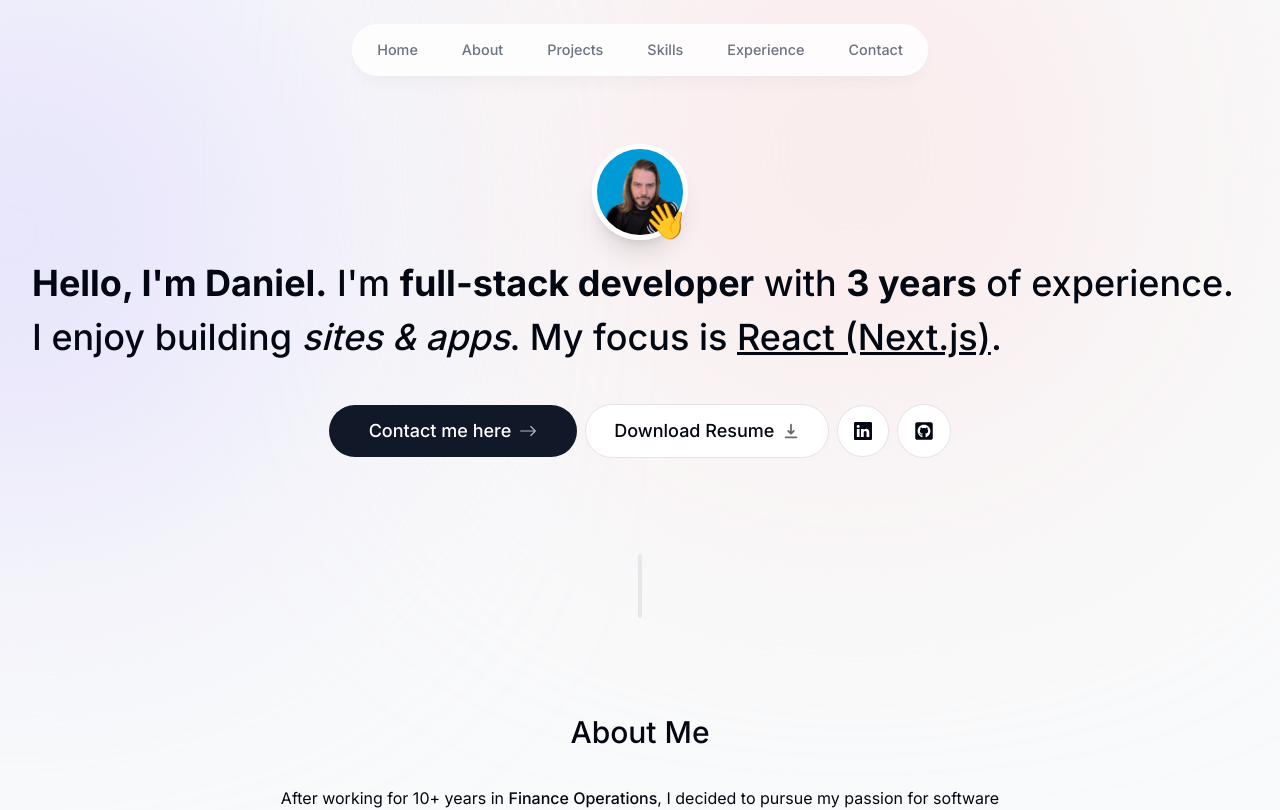
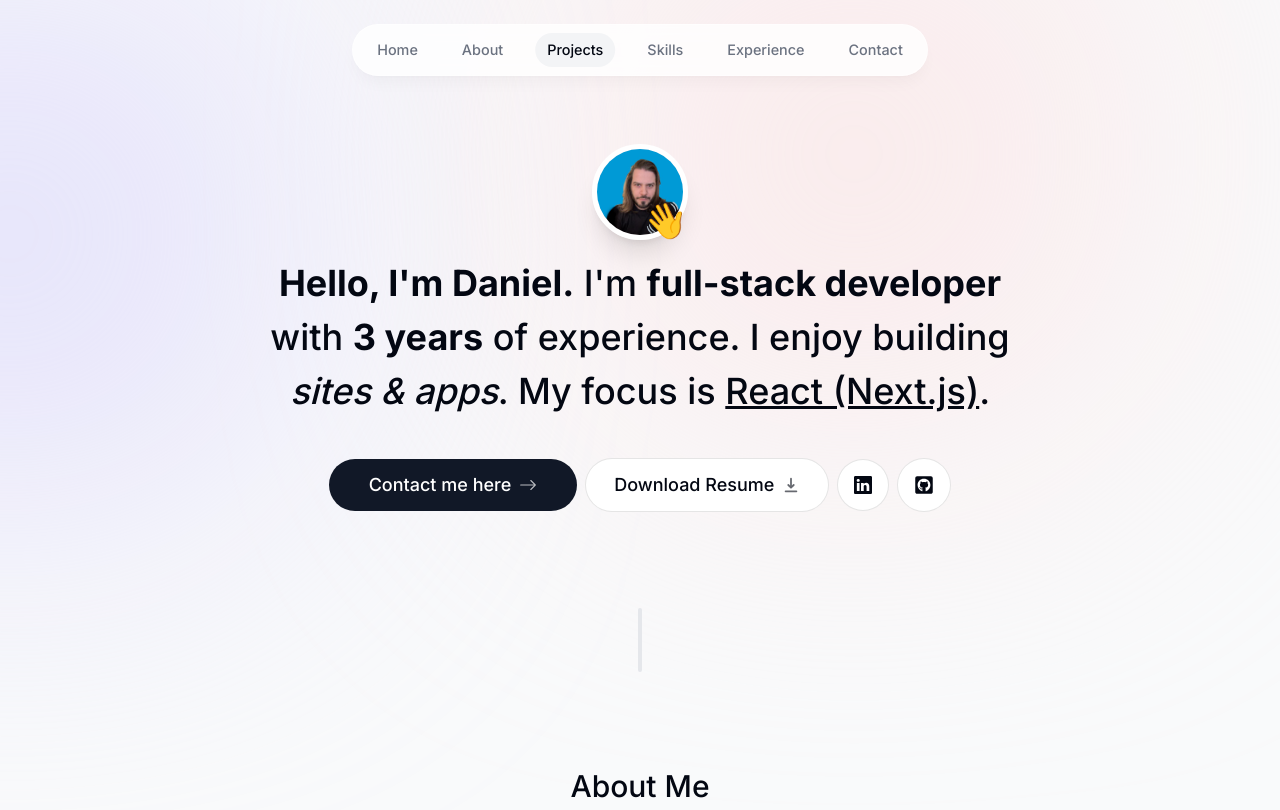
Before and after one commit to ofshvmin/portfolio-nextjs, a Next.js app: page / in a window 1280 px wide. Shown: the top 810 px of the page. Built offline with nearby package versions, Linux system fonts and the light colour scheme.

Commit message:
implement context api for selecting active section. implement custom hook to flag section in view. refactor section components with custom hook

```diff
--- a/app/layout.tsx
+++ b/app/layout.tsx
@@ -1,6 +1,7 @@
 import './globals.css'
 import { Inter } from 'next/font/google'
 import Header from '@/components/header'
+import ActiveSectionContextProvider from '@/context/active-section'
 
 const inter = Inter({ subsets: ['latin'] })
 
@@ -15,16 +16,17 @@
   children: React.ReactNode
 }) {
   return (
-    <html lang="en">
+    <html lang="en" className='scroll-smooth'>
       <body className={`${inter.className} bg-gray-50 text-gray-950 relative pt-28 sm:pt-36 dark:bg-gray-900 dark:text:gray-50 dark:text-opacity-90`}>
 
         <div className=' bg-[#fbe2e3] absolute top-[-6rem] -z-10 right-[11rem] h-[31.25rem] w-[31.25rem] rounded-full blur-[10rem] sm:w[68.75rem]'></div>
 
         <div className=' bg-[#dbd7fb] absolute top-[-1rem] -z-10 right-[35rem] h-[31.25rem] w-[31.25rem] rounded-full blur-[10rem] sm:w[68.75rem] md:left-[33rem] lg:left-[-28rem] xl:left-[-15rem] 2xl:left-[-5rem]'></div>
 
+      <ActiveSectionContextProvider>
         <Header />
-
         {children}
+      </ActiveSectionContextProvider>
       </body>
     </html>
   )
--- a/components/about.tsx
+++ b/components/about.tsx
@@ -1,16 +1,23 @@
 'use client'
 
-import React from 'react'
+import React, { useEffect } from 'react'
 import SectionHeading from './section-heading'
 import { motion } from 'framer-motion'
+import { useSectionInView } from '@/lib/hooks'
+
 
 export default function About() {
+const { ref } = useSectionInView('About')
+
+
   return (
     <motion.section
-      className='mb-28 max-w-[45rem] text-center leading-8 sm:mb-40'
+      ref={ref}
+      className='mb-28 max-w-[45rem] text-center leading-8 sm:mb-40 scroll-mt-28'
       initial={{ opacity: 0, y: 100 }}
       animate={{ opacity: 1, y: 0 }}
       transition={{ delay: 0.175 }}
+      id='about'
     >
 
       <SectionHeading>About me</SectionHeading>
--- a/components/header.tsx
+++ b/components/header.tsx
@@ -1,17 +1,21 @@
 'use client'
-import React from 'react'
+
 import { motion } from 'framer-motion'
 import { links } from '@/lib/data'
 import Link from 'next/link'
+import clsx from 'clsx'
+import { useActiveSectionContext } from '@/context/active-section'
 
 export default function Header() {
+  const { activeSection, setActiveSection, setTimeOfLastClick } = useActiveSectionContext()
+
   return (
     <header className='z-[999] relative'>
       <motion.div
         className="fixed top-0 left-1/2 h-[4.5rem] w-full rounded-none border border-white border-opacity-40 bg-white bg-opacity-80 shadow-lg shadow-black/[0.03] backdrop-blur-[0.5rem] sm:top-6 sm:h-[3.25rem] sm:w-[36rem] sm:rounded-full dark:bg-gray-950 dark:border-black/40 dark:bg-opacity-75"
         initial={{ y: -100, x: "-50%", opacity: 0 }}
         animate={{ y: 0, opacity: 1 }}
-        ></motion.div>
+      ></motion.div>
       <nav className='flex fixed top-[0.15rem] left-1/2 h-12 -translate-x-1/2 py-2 sm:top-[1.7rem] sm:h-[initial] sm:py-0'>
         <ul className='flex w-[22rem] flex-wrap items-center justify-center gap-y-1 text-[0.9rem] font-medium text-gray-500 sm:w-[initial] sm:flex-nowrap sm:gap-5'>
           {links.map((link) => (
@@ -22,8 +26,34 @@
               animate={{ y: 0, opacity: 1 }}
               >
               <Link
-                className='flex w-full items-center justify-center px-3 py-3 hover:text-gray-950 transition'
-                href={link.hash}> {link.name}
+                className={clsx(
+                  'flex w-full items-center justify-center px-3 py-3 hover:text-gray-950 transition',
+                  {
+                  'text-gray-950': activeSection === link.name
+                }
+              )}
+                href={link.hash}
+                onClick={() => {
+                  setActiveSection(link.name)
+                  setTimeOfLastClick(Date.now())
+                }}
+              >
+                {link.name}
+
+                {
+                  link.name === activeSection && (
+                    <motion.span
+                      className='bg-gray-100 rounded-full absolute inset-0 -z-10'
+                      layoutId='activeSection'
+                      transition={{
+                        type: 'spring',
+                        stiffness: 380,
+                        damping: 30,
+                      }}
+                    ></motion.span>
+                  )
+                }
+
               </Link>
             </motion.li>
           ))}
--- a/components/intro.tsx
+++ b/components/intro.tsx
@@ -1,6 +1,6 @@
 'use client'
 
-import React from 'react'
+
 import Image from 'next/image'
 // import meImage from '@/public/me.png'
 import githubme from '@/public/githubme.png'
@@ -9,10 +9,17 @@
 import{ BsArrowRight, BsLinkedin } from 'react-icons/bs'
 import{ HiDownload } from 'react-icons/hi'
 import { FaGithubSquare } from 'react-icons/fa'
+import { useSectionInView } from '@/lib/hooks'
 
 export default function Intro() {
+  const { ref } = useSectionInView('Home', 0.5)
+
   return (
-    <section>
+    <section
+    ref={ref}
+      id='home'
+      className="mb-28 max-w-[50rem] text-center sm:mb-0 scroll-mt-[100rem]"
+    >
       <div className='flex items-center justify-center'>
         <div className='relative'>
           <motion.div
--- a/components/projects.tsx
+++ b/components/projects.tsx
@@ -1,11 +1,21 @@
-import React from 'react'
+'use client'
+
+import React, { useEffect } from 'react'
 import SectionHeading from './section-heading'
 import { projectsData } from '@/lib/data'
 import Project from './project'
+import { useSectionInView } from '@/lib/hooks'
 
 export default function Projects() {
+  const { ref } = useSectionInView('Projects', 0.5)
+
+
   return (
-    <section>
+    <section
+      ref={ref}
+      id='projects'
+      className='scroll-mt-28'
+    >
       <SectionHeading>My projects</SectionHeading>
       <div>
         {projectsData.map((project, index) => (
--- a/components/skills.tsx
+++ b/components/skills.tsx
@@ -3,7 +3,10 @@
 
 export default function Skills() {
   return (
-    <section>
+    <section
+      id='skills'
+      className='scroll-mt-28'
+    >
     <SectionHeading>Skills</SectionHeading>
     <div>
       Lorem ipsum, dolor sit amet consectetur adipisicing elit. Perferendis dolorem, doloribus magnam ipsum officia corporis asperiores! Nulla porro nobis optio, architecto debitis suscipit quod at maiores deserunt maxime aliquid sapiente!
--- /dev/null
+++ b/context/active-section.tsx
@@ -0,0 +1,46 @@
+'use client'
+
+import React, { useState, createContext, useContext } from 'react'
+import type { SectionName } from '@/lib/types'
+
+
+type ActiveSectionContextProviderProps = {
+  children: React.ReactNode
+}
+
+type ActiveSectionContextType = {
+  activeSection: SectionName
+  setActiveSection: React.Dispatch<React.SetStateAction<SectionName>>
+  timeOfLastClick: number
+  setTimeOfLastClick: React.Dispatch<React.SetStateAction<number>>
+}
+
+export const ActiveSectionContext = createContext<ActiveSectionContextType | null>(null)
+
+export default function ActiveSectionContextProvider({ children }: ActiveSectionContextProviderProps) {
+  const [activeSection, setActiveSection] = useState<SectionName>('Home')
+  const [timeOfLastClick, setTimeOfLastClick] = useState<number>(0)
+
+  return (
+    <ActiveSectionContext.Provider value={{
+      activeSection,
+      setActiveSection,
+      timeOfLastClick,
+      setTimeOfLastClick,
+    }}
+    >
+      { children }
+    </ActiveSectionContext.Provider>
+  )
+}
+
+export function useActiveSectionContext() {
+  const context = useContext(ActiveSectionContext)
+
+  if (context === null) {
+    throw new Error(
+      "useActiveSectionContext must be used witin an ActiveSectionContextProvider"
+    )
+  }
+  return context
+}
--- /dev/null
+++ b/lib/hooks.ts
@@ -0,0 +1,23 @@
+import { useEffect } from "react"
+import { useInView } from "react-intersection-observer"
+import { useActiveSectionContext } from "@/context/active-section"
+import type { SectionName } from "./types"
+
+
+export function useSectionInView(sectionName: SectionName, threshold = 0.75) {
+  const { ref, inView } = useInView({
+    threshold,
+  })
+  const { setActiveSection, timeOfLastClick } = useActiveSectionContext()
+
+  useEffect(() => {
+    if(inView && Date.now() - timeOfLastClick > 1000) {
+      setActiveSection(sectionName)
+    }
+
+  }, [inView, setActiveSection, timeOfLastClick, sectionName])
+
+  return {
+    ref,
+  }
+}
--- /dev/null
+++ b/lib/types.ts
@@ -0,0 +1,3 @@
+import { links } from "./data"
+
+export type SectionName = (typeof links)[number]['name']
--- a/package.json
+++ b/package.json
@@ -13,6 +13,7 @@
     "@types/react": "18.3.3",
     "@types/react-dom": "18.3.0",
     "autoprefixer": "10.4.19",
+    "clsx": "^2.1.1",
     "eslint": "8.57.0",
     "eslint-config-next": "14.2.5",
     "framer-motion": "^11.3.17",
@@ -21,6 +22,7 @@
     "react": "18.3.1",
     "react-dom": "18.3.1",
     "react-icons": "^5.2.1",
+    "react-intersection-observer": "^9.13.0",
     "tailwindcss": "3.4.7",
     "typescript": "5.5.4"
   }
```
Also changed, not shown: 1 other file (tests, documents, lock files or other folders).
